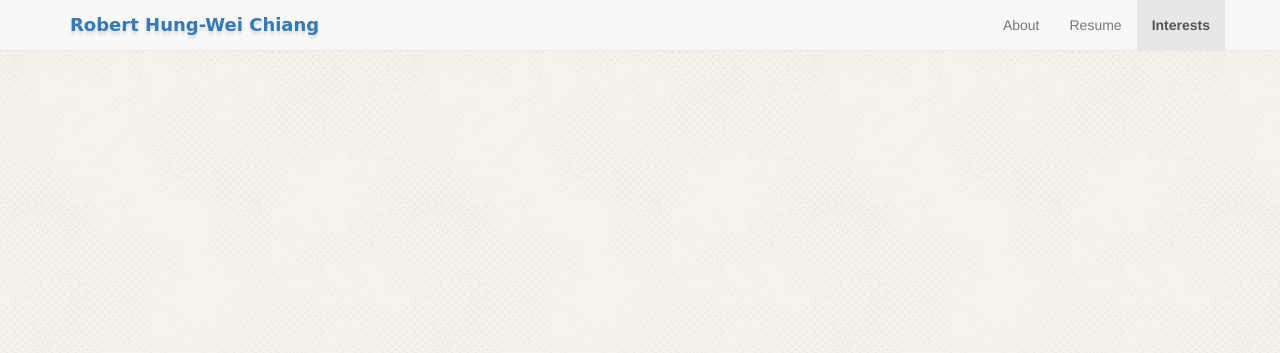
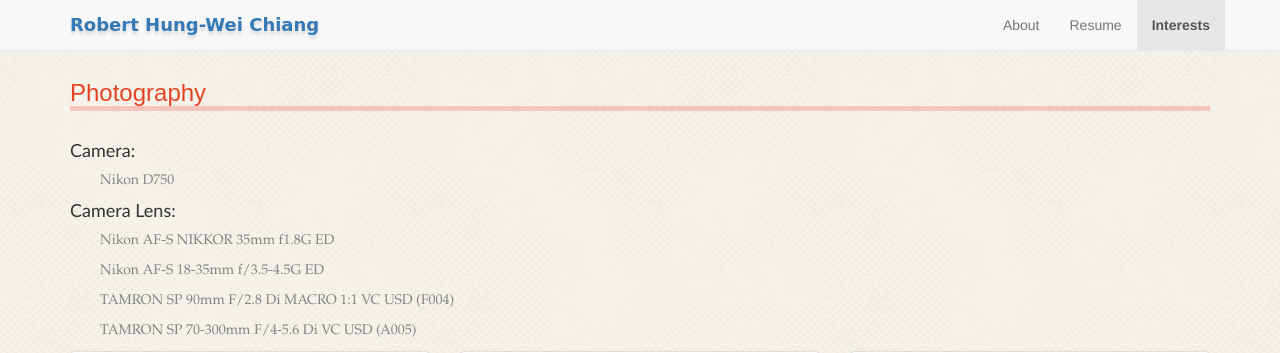
Before and after one commit to CutestPiglet/RobertHWChiang, a Django app: page /interests/ in a window 1280 px wide. Shown: the top 353 px of the page. Before the commit the page ends 51 px from the top, so only its background shows below. Run offline with Django 3.2, Linux system fonts and the light colour scheme; some libraries are stand-ins or nearby versions.

Commit message:
add photography block

```diff
--- a/hwchiang/header/views.py
+++ b/hwchiang/header/views.py
@@ -13,4 +13,26 @@ def resume(request):
 
 
 def interests(request):
-    return render(request, 'interests.html')
+    photos = [
+        'https://c4.staticflickr.com/8/7457/27001286083_555761a5b2_k.jpg',
+        'https://c7.staticflickr.com/8/7548/27511001622_e282be32cf_k.jpg',
+        'https://c3.staticflickr.com/8/7651/27000443114_27fd6a0d5d_k.jpg',
+        'https://c3.staticflickr.com/8/7392/27576694866_7e21f2c2c1_k.jpg',
+        'https://c7.staticflickr.com/8/7057/27576783726_af06057eda_k.jpg',
+        'https://c8.staticflickr.com/8/7710/27001449223_bc34f254f0_k.jpg',
+        'https://c6.staticflickr.com/2/1608/25642761653_d93c7b3626_k.jpg',
+        'https://c2.staticflickr.com/6/5708/23053158129_773fd151f2_k.jpg',
+        'https://c5.staticflickr.com/1/769/23113079740_3181322f1f_k.jpg',
+        'https://c7.staticflickr.com/1/640/21730761646_9a0b88e1f7_k.jpg',
+        'https://c3.staticflickr.com/1/687/21134156074_a74ece7a8d_k.jpg',
+        'https://c8.staticflickr.com/6/5743/21570012639_0742ee75f4_k.jpg',
+        'https://c3.staticflickr.com/1/738/21568861250_cc275cb73a_k.jpg',
+        'https://c8.staticflickr.com/6/5633/21756843815_da7943e992_k.jpg',
+        'https://c2.staticflickr.com/1/484/19040851945_0205256354_k.jpg',
+        'https://c4.staticflickr.com/8/7681/17275119851_bf120f3343_k.jpg',
+        'https://c4.staticflickr.com/8/7700/17112375307_10317f34da_k.jpg',
+        'https://c2.staticflickr.com/9/8642/16619700665_e867da6090_k.jpg',
+        'https://c8.staticflickr.com/9/8618/16026663127_5203149889_k.jpg',
+        'https://c5.staticflickr.com/8/7575/16025132820_7a254a0a4f_k.jpg',
+        'https://c7.staticflickr.com/8/7569/15590078734_8d3db1c2db_k.jpg']
+    return render(request, 'interests.html', {'photos': photos})
--- /dev/null
+++ b/static/css/interests.css
@@ -0,0 +1,3 @@
+p {
+  margin-left: 30px;
+}
--- a/templates/interests.html
+++ b/templates/interests.html
@@ -2,10 +2,39 @@
 {% load staticfiles %}
 
 {% block custom_css %}
+  <link href="{% static 'css/interests.css' %}" rel="stylesheet">
 {% endblock custom_css %}
 
 {% block custom_js %}
 {% endblock custom_js %}
 
 {% block main_content %}
+  <!-- photography -->
+  <fieldset>
+    <legend>Photography</legend>
+    <div class="row">
+      <div class="col-md-12">
+        <h4>Camera:</h4>
+        <p>Nikon D750</p>
+        <h4>Camera Lens:</h4>
+        <p>Nikon AF-S NIKKOR 35mm f1.8G ED</p>
+        <p>Nikon AF-S 18-35mm f/3.5-4.5G ED</p>
+        <p>TAMRON SP 90mm F/2.8 Di MACRO 1:1 VC USD (F004)</p>
+        <p>TAMRON SP 70-300mm F/4-5.6 Di VC USD (A005)</p>
+      </div>
+    </div>
+
+    <div class="row">
+      {% for photo in photos %}
+        <div class="col-md-4">
+          <a href="{{ photo }}" class="thumbnail" target="_blank">
+            <img src="{{ photo }}">
+          </a>
+        </div>
+      {% endfor %}
+    </div>
+  </fieldset>
+
+
+
 {% endblock main_content %}
```
Also changed, not shown: static/js/third_party/jquery.lazyload.js (deleted).
